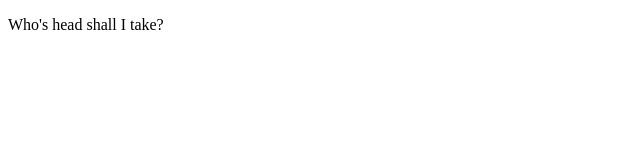
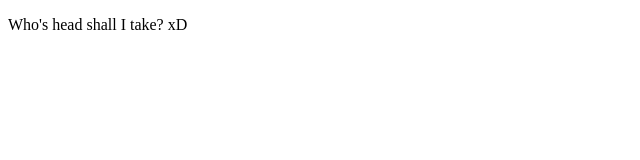
Before and after one commit to Jean-097/ISW, a plain HTML site: page index.html in a window 1280 px wide. Shown: the full height of the page, 0-640 px from the left. Drawn offline with Linux system fonts and the light colour scheme.

Commit message:
Tercer cambio

```diff
--- a/index.html
+++ b/index.html
@@ -4,6 +4,6 @@
     <title>Tarea1</title>
   </head>
   <body>
-    <p>Who's head shall I take?</p>
+    <p>Who's head shall I take? xD</p>
   </body>
 </html>
```
